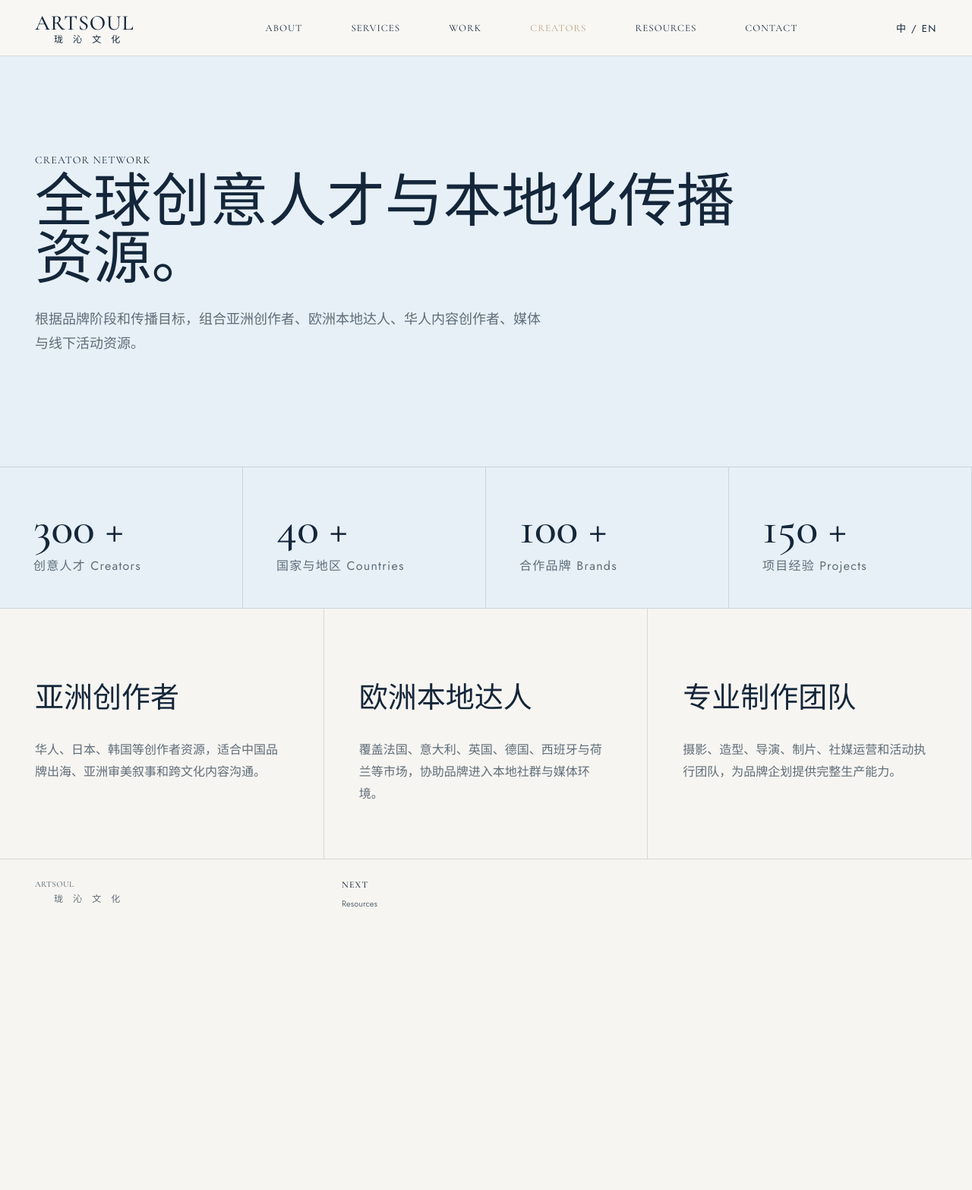
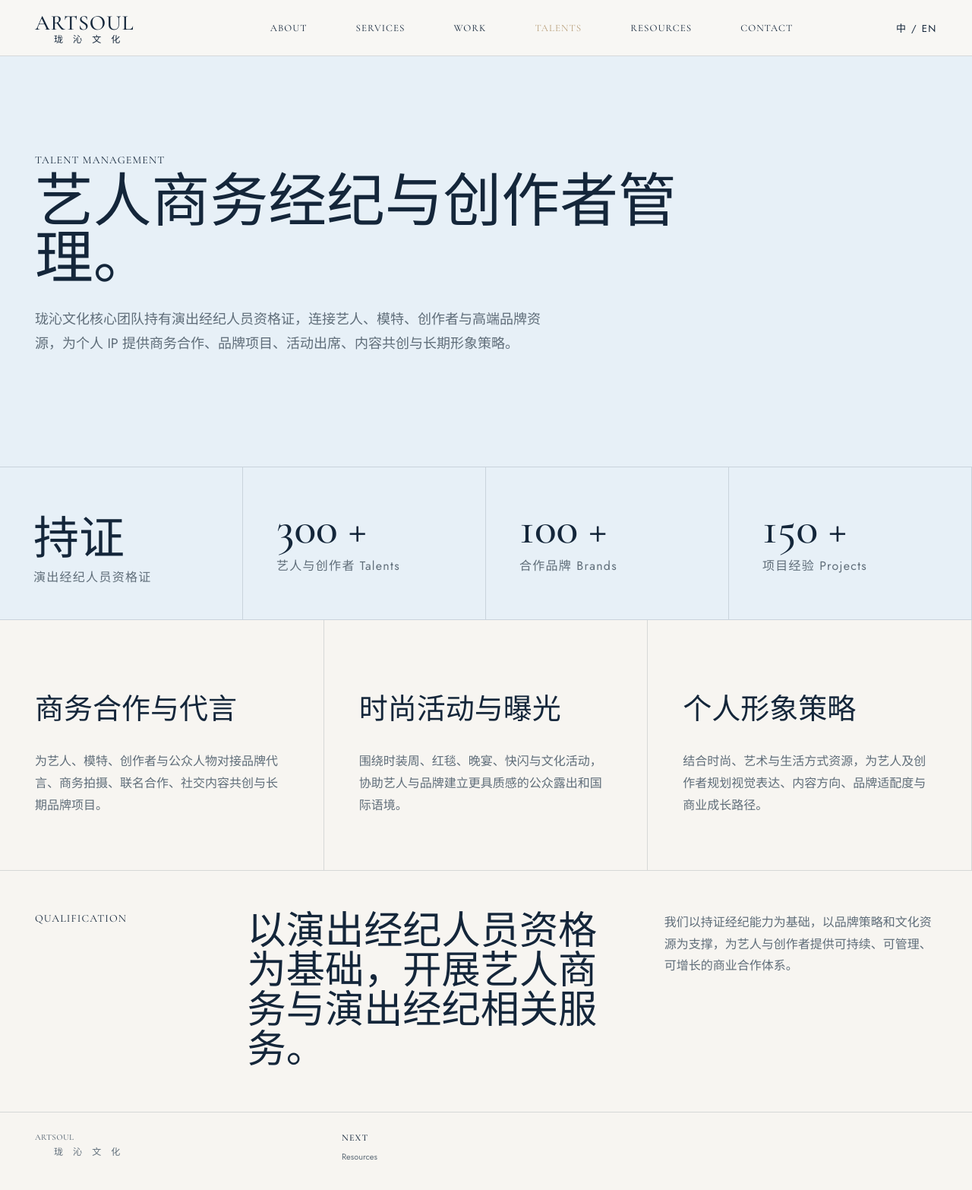
Before and after one commit to Kairos-space/artsoulculture, a website: page creators.html in a window 1280 px wide. Shown: the whole page at 76% size. Before the commit the page ends 1236 px from the top, so only its background shows below. Drawn offline with nearby package versions, Linux system fonts and the light colour scheme.

Commit message:
Highlight talent management credentials

```diff
--- a/assets/deck.css
+++ b/assets/deck.css
@@ -472,6 +472,28 @@ nav a:hover,
   color: var(--muted);
   line-height: 1.8;
 }
+.credential-panel {
+  display: grid;
+  grid-template-columns: 0.65fr 1.4fr 1fr;
+  gap: 46px;
+  align-items: start;
+  padding: 54px 46px;
+  border-bottom: 1px solid var(--line);
+  background: var(--paper);
+}
+.credential-panel h2 {
+  margin: 0;
+  font-family: var(--serif);
+  font-size: clamp(34px, 4vw, 58px);
+  font-weight: 500;
+  line-height: 1.02;
+}
+.credential-panel p:not(.eyebrow) {
+  margin: 0;
+  color: var(--muted);
+  font-size: 16px;
+  line-height: 1.8;
+}
 .resource-list {
   margin: 34px 0 0;
   padding: 0;
@@ -525,7 +547,8 @@ nav a:hover,
   .service-page-grid,
   .work-page-grid,
   .creator-detail-grid,
-  .text-columns {
+  .text-columns,
+  .credential-panel {
     grid-template-columns: 1fr;
   }
   .page-image {
--- a/creators.html
+++ b/creators.html
@@ -3,7 +3,7 @@
 <head>
   <meta charset="UTF-8" />
   <meta name="viewport" content="width=device-width, initial-scale=1.0" />
-  <title>Creators · ArtSoul 珑沁文化</title>
+  <title>Talent Management · ArtSoul 珑沁文化</title>
   <link rel="preconnect" href="https://fonts.googleapis.com" />
   <link rel="preconnect" href="https://fonts.gstatic.com" crossorigin />
   <link href="https://fonts.googleapis.com/css2?family=Cormorant+Garamond:ital,wght@0,400;0,500;0,600;1,400&family=Jost:wght@300;400;500&family=Noto+Sans+SC:wght@300;400;500;700&family=Noto+Serif+SC:wght@400;500;600&display=swap" rel="stylesheet" />
@@ -13,26 +13,31 @@
   <header class="site-header">
     <a class="logo" href="index.html"><span>ARTSOUL</span><small>珑 沁 文 化</small></a>
     <nav aria-label="主导航">
-      <a href="about.html">ABOUT</a><a href="services.html">SERVICES</a><a href="work.html">WORK</a><a class="active" href="creators.html">CREATORS</a><a href="resources.html">RESOURCES</a><a href="contact.html">CONTACT</a>
+      <a href="about.html">ABOUT</a><a href="services.html">SERVICES</a><a href="work.html">WORK</a><a class="active" href="creators.html">TALENTS</a><a href="resources.html">RESOURCES</a><a href="contact.html">CONTACT</a>
     </nav>
     <a class="lang" href="contact.html">中 / EN</a>
   </header>
   <main>
     <section class="page-hero blue">
-      <p class="eyebrow">CREATOR NETWORK</p>
-      <h1>全球创意人才与本地化传播资源。</h1>
-      <p>根据品牌阶段和传播目标，组合亚洲创作者、欧洲本地达人、华人内容创作者、媒体与线下活动资源。</p>
+      <p class="eyebrow">TALENT MANAGEMENT</p>
+      <h1>艺人商务经纪与创作者管理。</h1>
+      <p>珑沁文化核心团队持有演出经纪人员资格证，连接艺人、模特、创作者与高端品牌资源，为个人 IP 提供商务合作、品牌项目、活动出席、内容共创与长期形象策略。</p>
     </section>
     <section class="creator-detail-grid">
-      <div><strong>300 +</strong><span>创意人才 Creators</span></div>
-      <div><strong>40 +</strong><span>国家与地区 Countries</span></div>
+      <div><strong>持证</strong><span>演出经纪人员资格证</span></div>
+      <div><strong>300 +</strong><span>艺人与创作者 Talents</span></div>
       <div><strong>100 +</strong><span>合作品牌 Brands</span></div>
       <div><strong>150 +</strong><span>项目经验 Projects</span></div>
     </section>
     <section class="text-columns">
-      <article><h2>亚洲创作者</h2><p>华人、日本、韩国等创作者资源，适合中国品牌出海、亚洲审美叙事和跨文化内容沟通。</p></article>
-      <article><h2>欧洲本地达人</h2><p>覆盖法国、意大利、英国、德国、西班牙与荷兰等市场，协助品牌进入本地社群与媒体环境。</p></article>
-      <article><h2>专业制作团队</h2><p>摄影、造型、导演、制片、社媒运营和活动执行团队，为品牌企划提供完整生产能力。</p></article>
+      <article><h2>商务合作与代言</h2><p>为艺人、模特、创作者与公众人物对接品牌代言、商务拍摄、联名合作、社交内容共创与长期品牌项目。</p></article>
+      <article><h2>时尚活动与曝光</h2><p>围绕时装周、红毯、晚宴、快闪与文化活动，协助艺人与品牌建立更具质感的公众露出和国际语境。</p></article>
+      <article><h2>个人形象策略</h2><p>结合时尚、艺术与生活方式资源，为艺人及创作者规划视觉表达、内容方向、品牌适配度与商业成长路径。</p></article>
+    </section>
+    <section class="credential-panel">
+      <p class="eyebrow">QUALIFICATION</p>
+      <h2>以演出经纪人员资格为基础，开展艺人商务与演出经纪相关服务。</h2>
+      <p>我们以持证经纪能力为基础，以品牌策略和文化资源为支撑，为艺人与创作者提供可持续、可管理、可增长的商业合作体系。</p>
     </section>
   </main>
   <footer class="site-footer mini-footer"><a class="logo" href="index.html"><span>ARTSOUL</span><small>珑 沁 文 化</small></a><div><h4>NEXT</h4><a href="resources.html">Resources</a></div></footer>
```
Also changed, not shown: about.html (+1 -1 lines), contact.html (+1 -1 lines), index.html (+12 -12 lines), resources.html (+1 -1 lines), services.html (+3 -3 lines), work.html (+2 -2 lines).
